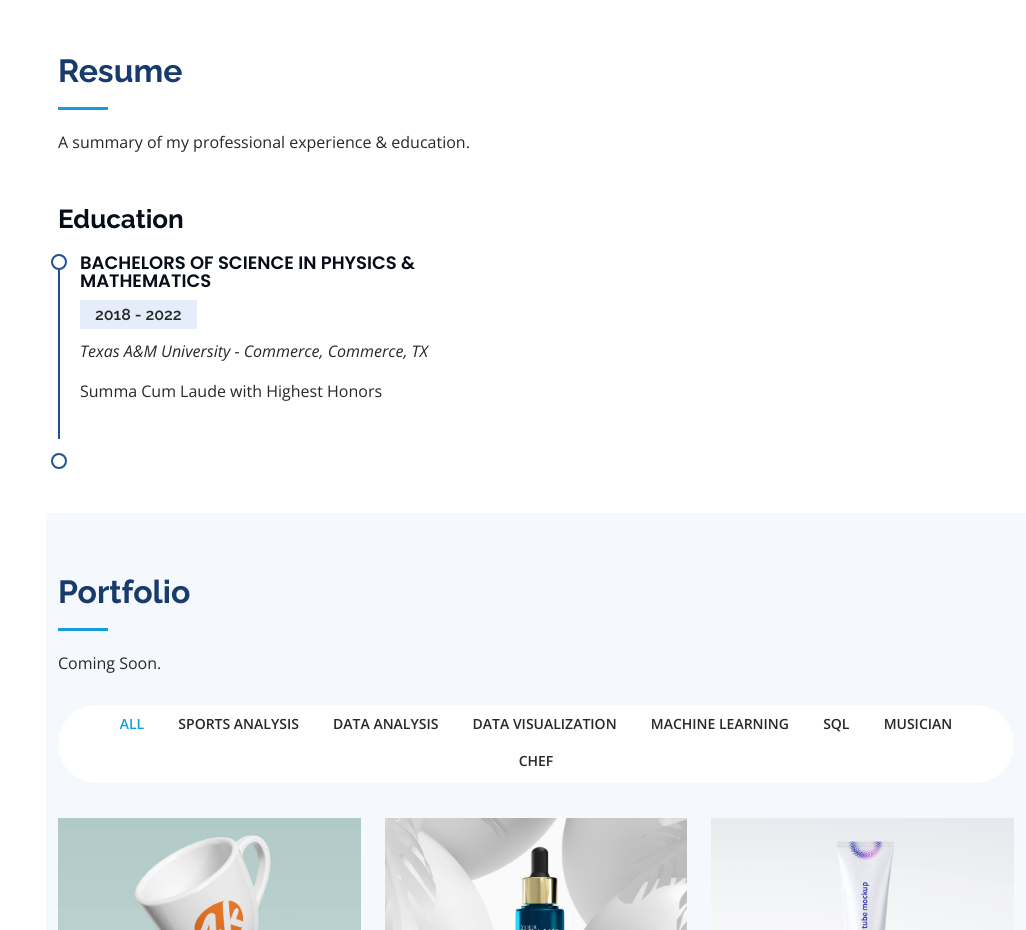
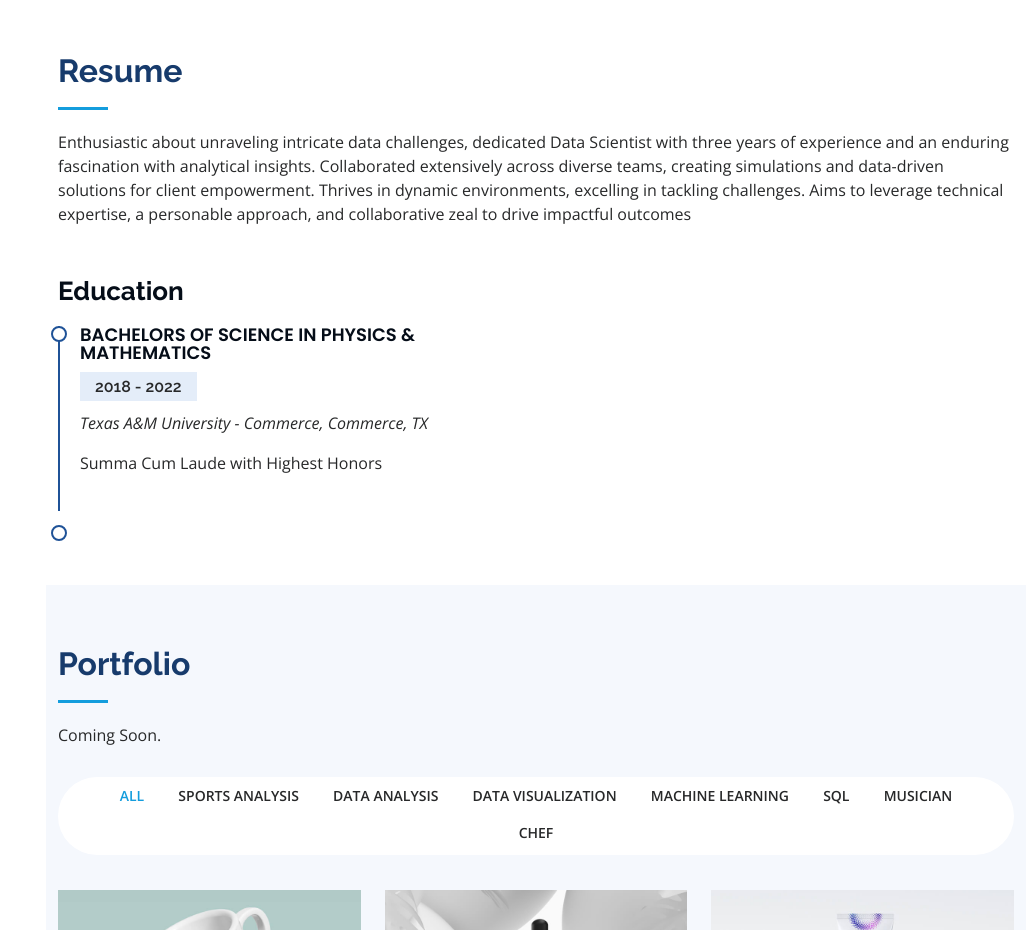
Before and after one commit to peter9032/peter9032.github.io, a plain HTML site: page index.html in a window 1280 px wide. Shown: the part 2020-2950 px from the top of the page, without its empty margins (254-1280 px from the left). Drawn offline with nearby package versions, Linux system fonts and the light colour scheme.

Commit message:
Added a professional summary to the Resume Section

```diff
--- a/index.html
+++ b/index.html
@@ -243,7 +243,13 @@
 
         <div class="section-title">
           <h2>Resume</h2>
-          <p>A summary of my professional experience &amp; education.</p>
+          <p>Enthusiastic about unraveling intricate data challenges,
+             dedicated Data Scientist with three years of experience and
+             an enduring fascination with analytical insights. Collaborated
+             extensively across diverse teams, creating simulations and data-driven
+             solutions for client empowerment. Thrives in dynamic environments,
+             excelling in tackling challenges. Aims to leverage technical expertise,
+             a personable approach, and collaborative zeal to drive impactful outcomes</p>
         </div>
 
         <div class="row">
```
